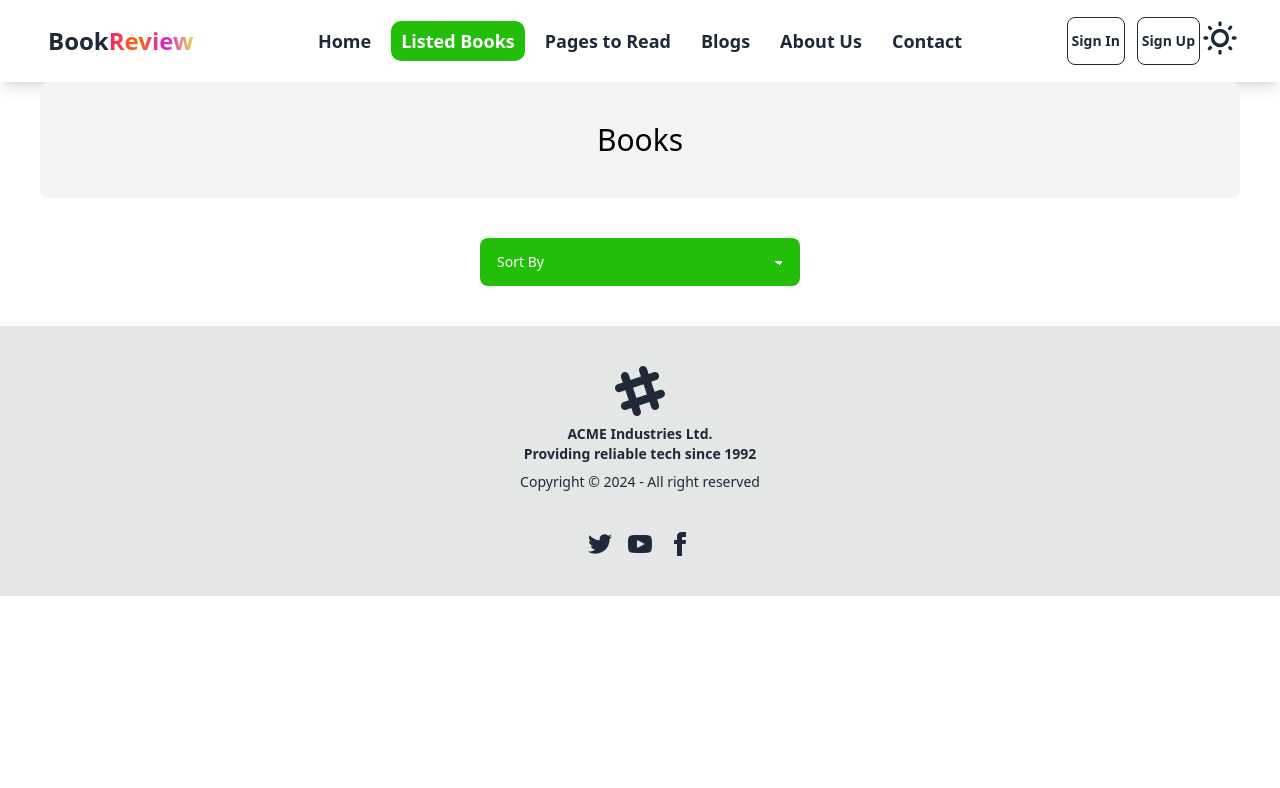
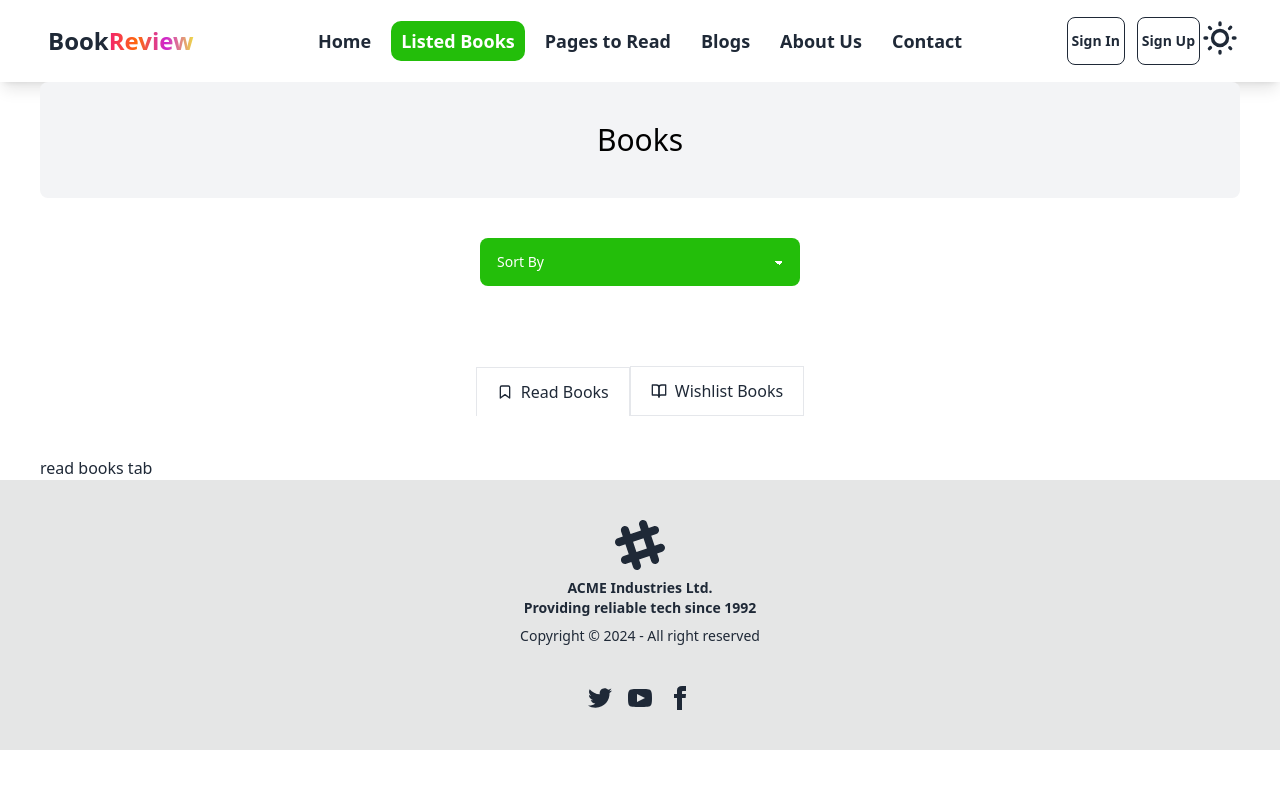
Before and after one commit to developerMohib/Book-Review-Assign-8, a React (Vite) app: page /listedBooks in a window 1280 px wide. Shown: the top 788 px of the page. Built offline with nearby package versions, Linux system fonts and the light colour scheme.

Commit message:
tab added

```diff
--- a/package.json
+++ b/package.json
@@ -17,6 +17,7 @@
     "react-dom": "^18.2.0",
     "react-icons": "^5.0.1",
     "react-router-dom": "^6.22.3",
+    "react-tabs": "^6.0.2",
     "react-toastify": "^10.0.5",
     "sort-by": "^1.2.0"
   },
--- a/src/assets/Component/BookDetails/BookDetails.jsx
+++ b/src/assets/Component/BookDetails/BookDetails.jsx
@@ -1,29 +1,63 @@
 import { Link, useLoaderData, useParams } from "react-router-dom";
 import { ToastContainer, toast } from 'react-toastify';
 import 'react-toastify/dist/ReactToastify.css';
-import './BookDetails.css'
+import './BookDetails.css';
 import { SaveToLocalStorage } from "../LocalStorageSet/LocalStorageSet";
+import { useEffect, useState } from "react";
+
 
 const BookDetails = () => {
+  const [items , setItems ] = useState([])
 
   const bookLoader = useLoaderData();
-  // console.log(bookLoader, 'book loader');
   const { bookId } = useParams();
-
   const book = bookLoader?.find((book) => book.bookId == bookId);
 
+  useEffect(() => {
+    setItems( JSON.parse(localStorage.getItem('read-books')) ) ;
+
+  } ,[])
+
   const handleRead = () => {
-    // console.log('read button paici');
-    toast("Wow so easy!");
-    SaveToLocalStorage(book)
-  }
-  const handleWish = () => {
-    toast("Wow so easy! 222 ");
 
-    console.log('wish button paici');
+    const findBook = items?.find( book => book.bookId == bookId );
+    // console.log(findBook, 'findBook');
+    if(findBook){
+      return already()
+    }
+    success()
+    SaveToLocalStorage (book);
   }
 
-  // console.log(book, "data");
+
+const success = () => {
+  toast(" Already Readed !");
+}
+const already = ( ) => {
+  toast(" Already Readed signal vai!");
+}
+const alreadyRead = ( ) => {
+  toast("signal vai!");
+}
+
+  const handleWish = () => {
+    const findBook = items?.find( book => book.bookId == bookId );
+    console.log(findBook.bookId, 'findBook' );
+    if(findBook.bookId == bookId ){
+      return alreadyRead()
+    }
+    else if(findBook){
+      return already()
+    }
+    else{
+      success()
+    }
+  }
+
+// console.log(items, 'from local store');
+
+
+
   const {
     authorName,
     bookName,
@@ -65,8 +99,8 @@ const BookDetails = () => {
                 <p> Year Of Publishing : {yearOfPublishing} </p>
             </div>
                 <div>
-                     <Link  > <button onClick={handleRead} className="btn bg-white text-black hover:bg-[#23BE0A] btn-outline " > Read </button> </Link>
-                     <Link> <button onClick={handleWish} className="btn bg-[#23BE0A] " > Wishlist </button> </Link>
+                     <Link> <button onClick={handleRead} className="btn bg-white text-black hover:bg-[#23BE0A] btn-outline " > Read </button> </Link>
+                     <Link > <button onClick={handleWish} className="btn bg-[#23BE0A] " > Wishlist </button> </Link>
                      <Link to = '/listedBooks' > <button onClick={handleWish} className="btn bg-[#23BE0A] " > Go Listed Books </button> </Link>
                 </div>
       <ToastContainer />
--- a/src/assets/Component/ListBookCard/ListBookCard.jsx
+++ b/src/assets/Component/ListBookCard/ListBookCard.jsx
@@ -26,19 +26,21 @@ const ListBookCard = ( {item} ) => {
             <div className="border-b border-gray-300 space-y-1">
               <h2 className="card-title"> {bookName} </h2>
               <p> By: {authorName} </p>
+
+              <div className='flex justify-start' >
+                <p> <span className="font-semibold text-xl"> Tag </span>: {tags[0]} {tags[1]} </p>
               <p>
-                {" "}
-                <span className="font-semibold text-xl"> Tag </span>: {tags[0]} {tags[1]}
-                publishedDate : {yearOfPublishing}
+                Year Of Publishing : {yearOfPublishing}
               </p>
-              <p>
-                {" "}
-                <span className="font-semibold text-xl">
+              </div>
+
+              <div className=' flex justify-start'>
+                <p> Page : {totalPages} </p>
+              <p className="font-semibold text-xl">
                   {" "}
                   publisher : {publisher}
-                </span> page : {totalPages}
               </p>
-              <p className="mb-2">Click the button to watch on Jetflix app.</p>
+              </div>
             </div>
 
             <div className="flex justify-start items-center ">
@@ -46,7 +48,7 @@ const ListBookCard = ( {item} ) => {
                 {" "}
                 <span className="text-[#328EFF] bg-[#328eff5d] rounded-full p-3 ">
                   {" "}
-                  category{category }
+                  category : {category }
                 </span>{" "}
               </p>
               <p>
--- a/src/assets/Component/ListedBooks/ListedBooks.jsx
+++ b/src/assets/Component/ListedBooks/ListedBooks.jsx
@@ -1,15 +1,41 @@
 import { useEffect, useState } from "react";
 import { getSaveData } from "../LocalStorageSet/LocalStorageSet";
 import ListBookCard from "../ListBookCard/ListBookCard";
+import Tabs from "./Tab/Tabs";
+import { Outlet } from "react-router-dom";
 
 const ListedBooks = () => {
 
   const [ book, setBook ] = useState([]);
+  const [displyBooks, setDisplayJBooks] = useState([book]);
+  // console.log(jobs, 'all jobs from aplied jobs')
+
+  console.log(displyBooks, 'disple bol')
+
+  const handleFiter = (filterBook) => {
+    if(filterBook == 'rating'){
+      const findBook = book.filter(item => item.rating == 'rating');
+      setDisplayJBooks(findBook);
+    }
+    else if(filterBook == 'totalPages'){
+      const findBook = book.filter(item => item.rating == 'totalPages');
+      setDisplayJBooks(findBook);
+    }
+    else if(filterBook == 'yearOfPublishing'){
+      const findBook = book.filter(item => item.yearOfPublishing == 'yearOfPublishing');
+      setDisplayJBooks(findBook);
+    }
+  }
+
+  const sortRating = () =>{
+    book.sort((r1, r2) => (r1.rating > r2.rating) ? 1 : (r1.rating < r2.rating) ? -1 : 0)
+  }
+  console.log(sortRating() ,'soty')
   useEffect( ( ) => {
     setBook(getSaveData())
   } ,[])
 
-  console.log(book, 'book from local storage');
+  // console.log(book, 'book from local storage');
 
   return (
     <div>
@@ -21,11 +47,14 @@ const ListedBooks = () => {
         </h1>
         <select className="select  w-full max-w-xs text-white bg-[#23BE0A] my-10 ">
           <option selected> Sort By </option>
-          <option> Rating </option>
-          <option>Number of pages</option>
-          <option>Publisher year</option>
+          <option onClick={() => handleFiter('rating')} > Rating </option>
+          <option onClick={() => handleFiter()} >Number of pages</option>
+          <option onClick={() => handleFiter()} >Publisher year</option>
         </select>
       </div>
+      <Tabs> </Tabs>
+      <Outlet> </Outlet>
+      {/* Tabs Here */}
 
       {
         book.map(item => <ListBookCard key={item.bookId} item = {item} > </ListBookCard> )
--- /dev/null
+++ b/src/assets/Component/ListedBooks/Tab/Tabs.jsx
@@ -0,0 +1,53 @@
+
+import { useState } from "react";
+import { Link } from "react-router-dom";
+
+const Tabs = () => {
+    const [tabIndex, setTabIndex] = useState(0)
+  return (
+    <div>
+      <div className="flex items-center -mx-4 my-10 overflow-x-auto overflow-y-hidden sm:justify-center flex-nowrap dark:bg-gray-100 dark:text-gray-800">
+        <Link onClick={() => setTabIndex(0)}
+        to = ''
+        className= {`flex items-center flex-shrink-0 px-5 py-3 space-x-2 ${tabIndex === 0 ? 'border border-b-0 ' : 'border' } dark:border-gray-600 dark:text-gray-600`}
+        >
+          <svg
+            xmlns="http://www.w3.org/2000/svg"
+            viewBox="0 0 24 24"
+            fill="none"
+            stroke="currentColor"
+            strokeWidth="2"
+            strokeLinecap="round"
+            strokeLinejoin="round"
+            className="w-4 h-4"
+          >
+            <path d="M19 21l-7-5-7 5V5a2 2 0 0 1 2-2h10a2 2 0 0 1 2 2z"></path>
+          </svg>
+          <span>Read Books</span>
+        </Link>
+
+        <Link onClick={() => setTabIndex(1)}
+        to = {'wishListBooks'}
+          className={`flex items-center flex-shrink-0 px-5 py-3 space-x-2 ${tabIndex === 1 ? 'border border-b-0 ' : 'border' } dark:border-gray-600 dark:text-gray-600`}
+        >
+          <svg
+            xmlns="http://www.w3.org/2000/svg"
+            viewBox="0 0 24 24"
+            fill="none"
+            stroke="currentColor"
+            strokeWidth="2"
+            strokeLinecap="round"
+            strokeLinejoin="round"
+            className="w-4 h-4"
+          >
+            <path d="M2 3h6a4 4 0 0 1 4 4v14a3 3 0 0 0-3-3H2z"></path>
+            <path d="M22 3h-6a4 4 0 0 0-4 4v14a3 3 0 0 1 3-3h7z"></path>
+          </svg>
+          <span>Wishlist Books</span>
+        </Link>
+      </div>
+    </div>
+  );
+};
+
+export default Tabs;
--- /dev/null
+++ b/src/assets/Component/ListedBooks/TabReadBook/TabReadBook.jsx
@@ -0,0 +1,10 @@
+
+const TabReadBook = () => {
+    return (
+        <div>
+            <h1> read books tab </h1>
+        </div>
+    );
+};
+
+export default TabReadBook;
--- /dev/null
+++ b/src/assets/Component/ListedBooks/TabWishlist/TabWishlist.jsx
@@ -0,0 +1,11 @@
+import React from 'react';
+
+const TabWishlist = () => {
+    return (
+        <div>
+            <h1>ami tab wish list</h1>
+        </div>
+    );
+};
+
+export default TabWishlist;
--- a/src/assets/Component/LocalStorageSet/LocalStorageSet.js
+++ b/src/assets/Component/LocalStorageSet/LocalStorageSet.js
@@ -1,3 +1,4 @@
+import { toast } from "react-toastify";
 
 const getSaveData = () => {
     let getData = JSON.parse(localStorage.getItem('read-books')) || [];
@@ -8,13 +9,13 @@ const SaveToLocalStorage = (data) => {
     let saveData = JSON.parse(localStorage.getItem('read-books')) || [];
 
     const existingData = saveData.find(book => book.bookId == data.bookId);
-    console.log(data , 'paramiter data');
+    // console.log(data , 'paramiter data');
 
     if (!existingData) {
         saveData.push(data);
         localStorage.setItem('read-books', JSON.stringify(saveData));
     } else {
-        alert('Already added');
+        // return toast ("already added from local set js!");
     }
 }
 
--- a/src/main.jsx
+++ b/src/main.jsx
@@ -16,6 +16,8 @@ import ReadBooks from './assets/Component/ReadBooks/ReadBooks.jsx';
 import About from './assets/Component/About/About.jsx';
 import Contact from './assets/Component/Contact/Contact.jsx';
 import BookDetails from './assets/Component/BookDetails/BookDetails.jsx';
+import TabReadBook from './assets/Component/ListedBooks/TabReadBook/TabReadBook.jsx';
+import TabWishlist from './assets/Component/ListedBooks/TabWishlist/TabWishlist.jsx';
 
 
 const router = createBrowserRouter([
@@ -31,6 +33,16 @@ const router = createBrowserRouter([
       {
         path: "/listedBooks",
         element: <ListedBooks> </ListedBooks>,
+        children: [
+          {
+            index: true,
+            element: <TabReadBook> </TabReadBook>
+          },
+          {
+            index: 'listedBooks/:wishListBooks',
+            element: <TabWishlist> </TabWishlist>
+          }
+        ]
       },
       {
         path: "/readBooks",
@@ -51,7 +63,8 @@ const router = createBrowserRouter([
       {
         path:'/books/:bookId',
         loader: () => fetch('/books.json') ,
-        element: <BookDetails> </BookDetails>
+        element: <BookDetails> </BookDetails>,
+
       }
     ],
   },
```
Also changed, not shown: src/Router/Router.jsx (added), 1 other file (tests, documents, lock files or other folders).
